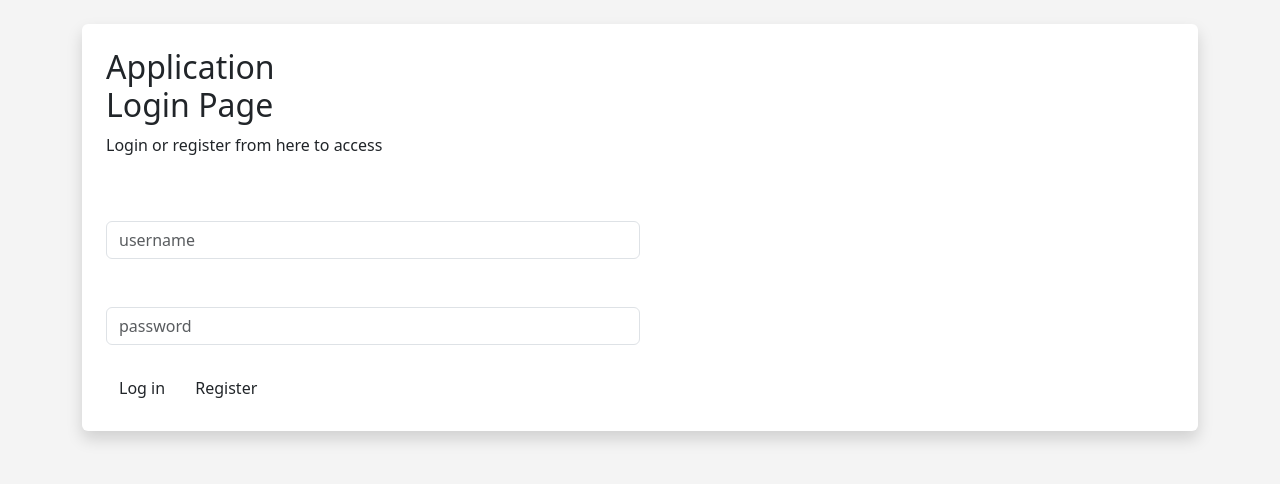
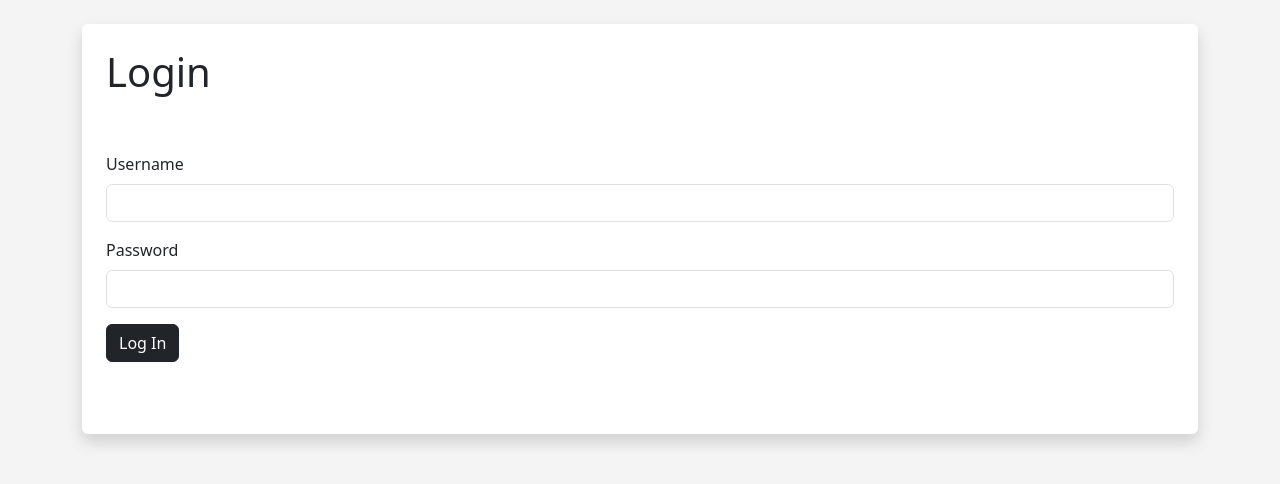
Before and after one commit to GuiFernandess7/DjangoClubApp, a Django app: page /members/login in a window 1280 px wide. Shown: the part 56-540 px from the top of the page. Run offline with Django 4.2, Linux system fonts and the light colour scheme; some libraries are stand-ins or nearby versions.

Commit message:
html pages updated

```diff
--- a/templates/auth/login.html
+++ b/templates/auth/login.html
@@ -1,33 +1,21 @@
 {% extends 'events/base.html' %}
 
 {% block content %}
-<div class="sidenav">
-    <div class="shadow p-4 mb-5 bg-body rounded">
-      <div class="login-main-text">
-          <h2>Application<br> Login Page</h2>
-          <p>Login or register from here to access</p>
-      </div>
-      <div class="main">
-          <div class="col-md-6 col-sm-12">
-              <div class="login-form">
-                  <form>
-                      <br/>
-                      <div class="form-group">
-                          <br/>
-                          <input type="text" class="form-control" placeholder="username">
-                          <br/>
-                      </div>
-                      <div class="form-group">
-                          <br/>
-                          <input type="text" class="form-control" placeholder="password">
-                          <br/>
-                      </div>
-                      <a type="submit" class="btn btn-black" href="{% url 'home' %}">Log in</a>
-                      <a type="submit" class="btn btn-black" href="{% url 'register_user'%}">Register</a>
-                  </form>
-              </div>
-        </div>
-    </div>
-    </div>
+<div class="shadow p-4 mb-5 bg-body rounded">
+    <h1>Login</h1>
+    <br><br/>
+        <form action="" method="post">
+            {% csrf_token %}
+            <div class="mb-3">
+                <label for="exampleInputEmail1" class="form-label">Username</label>
+                <input type="text" name="username" class="form-control" aria-describedby="userHelp">
+            </div>
+            <div class="mb-3">
+                <label for="exampleInputPassword1" class="form-label">Password</label>
+                <input type="password" name="password" class="form-control">
+            </div>
+            <button type="submit" class="btn btn-dark">Log In</button>
+            </form>
+    <br><br/>
 </div>
 {% endblock %}
--- a/templates/events/event_list.html
+++ b/templates/events/event_list.html
@@ -27,12 +27,16 @@
                         </ul>
                     </p>
                     </div>
+                    {% if user.is_authenticated %}
+                        {% if user == event.manager %}
                             <div class="card-footer text-body-secondary">
                                 <a href="{% url 'update-event' event.id %}"
                                 class="btn btn-warning">Update Event</a>
                                 <a href="{% url 'delete-event' event.id %}"
                                 class="btn btn-danger">Delete Event</a>
                             </div>
+                        {% endif %}
+                    {% endif %}
                 </div>
             {% endfor %}
         </ul>
```
Also changed, not shown: templates/events/update_event.html (+9 -2 lines). Lines whose indentation alone changed are shown as unchanged.
